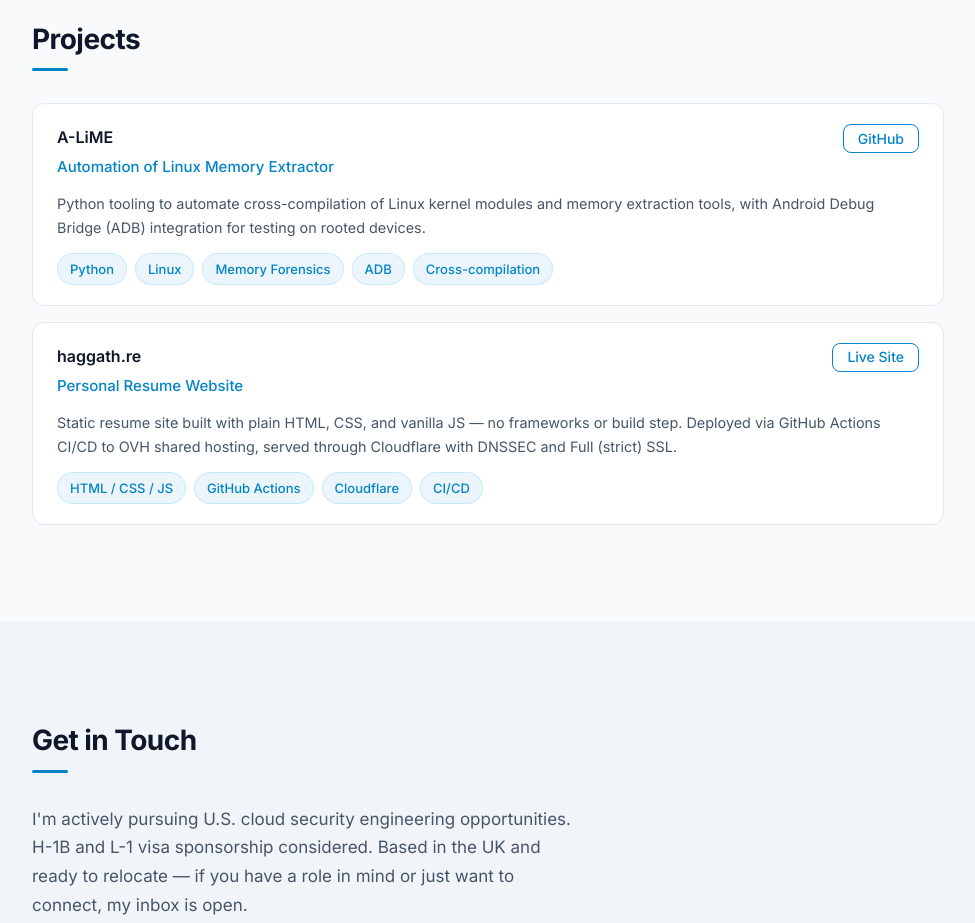
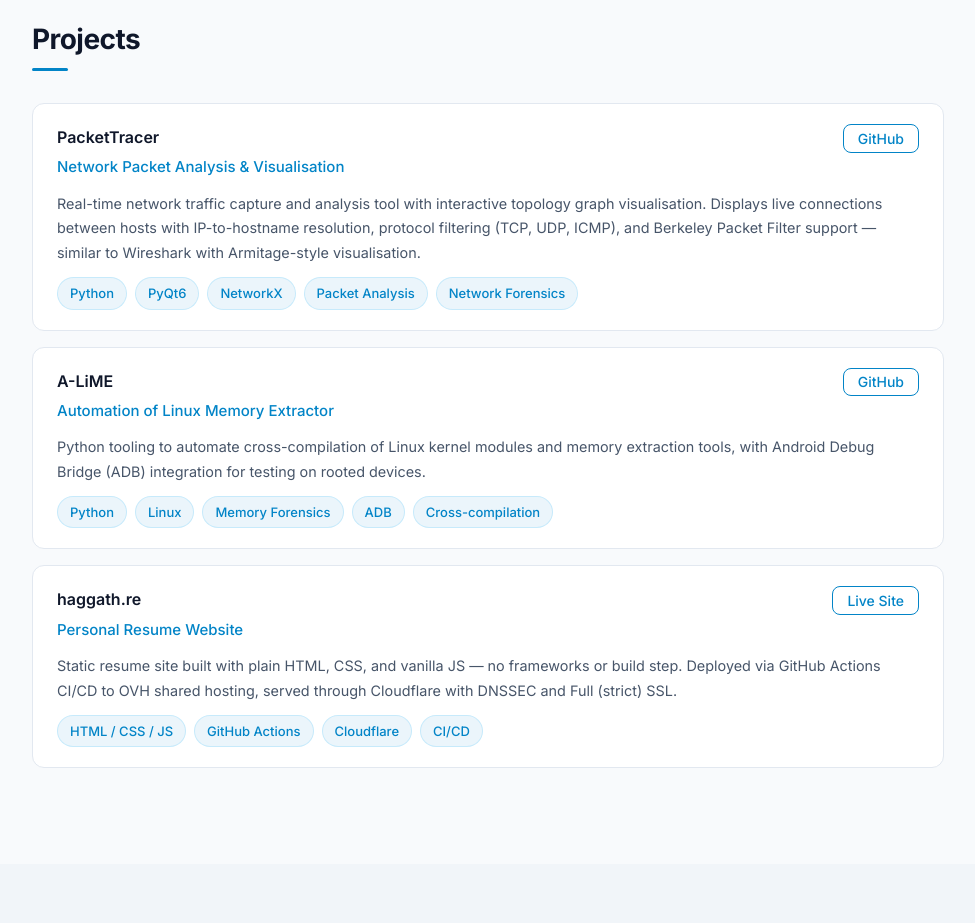
Before and after one commit to Koalatyyy/resume-website, a plain HTML site: page index.html in a window 1280 px wide. Shown: the part 5800-6723 px from the top of the page, without its empty margins (152-1127 px from the left). Drawn offline with Linux system fonts and the light colour scheme.

Commit message:
Add PacketTracer project

```diff
--- a/index.html
+++ b/index.html
@@ -547,6 +547,24 @@
           <article class="edu-card">
             <div class="edu-header">
               <div>
+                <h3 class="edu-degree">PacketTracer</h3>
+                <p class="edu-institution">Network Packet Analysis &amp; Visualisation</p>
+              </div>
+              <a href="https://github.com/Koajakins/PacketTracer" target="_blank" rel="noopener noreferrer" class="btn btn-outline btn-sm">GitHub</a>
+            </div>
+            <p class="edu-detail">Real-time network traffic capture and analysis tool with interactive topology graph visualisation. Displays live connections between hosts with IP-to-hostname resolution, protocol filtering (TCP, UDP, ICMP), and Berkeley Packet Filter support — similar to Wireshark with Armitage-style visualisation.</p>
+            <div class="tag-list">
+              <span class="tag">Python</span>
+              <span class="tag">PyQt6</span>
+              <span class="tag">NetworkX</span>
+              <span class="tag">Packet Analysis</span>
+              <span class="tag">Network Forensics</span>
+            </div>
+          </article>
+
+          <article class="edu-card">
+            <div class="edu-header">
+              <div>
                 <h3 class="edu-degree">A-LiME</h3>
                 <p class="edu-institution">Automation of Linux Memory Extractor</p>
               </div>
```
